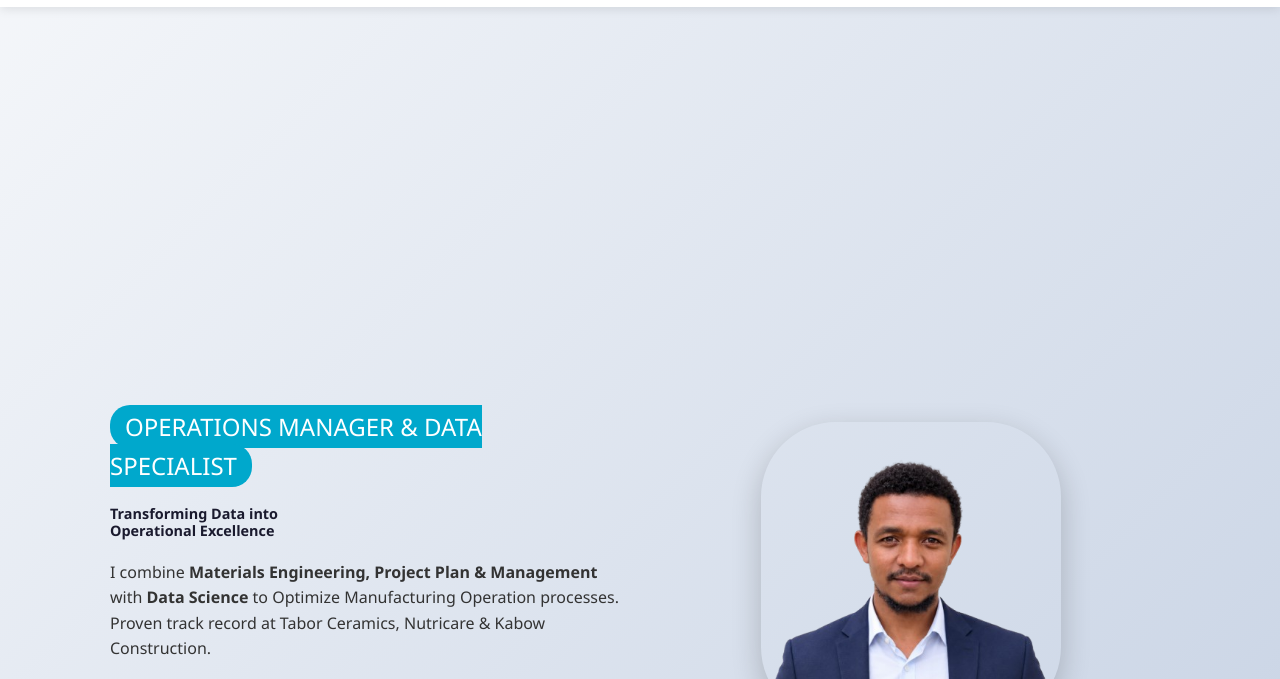
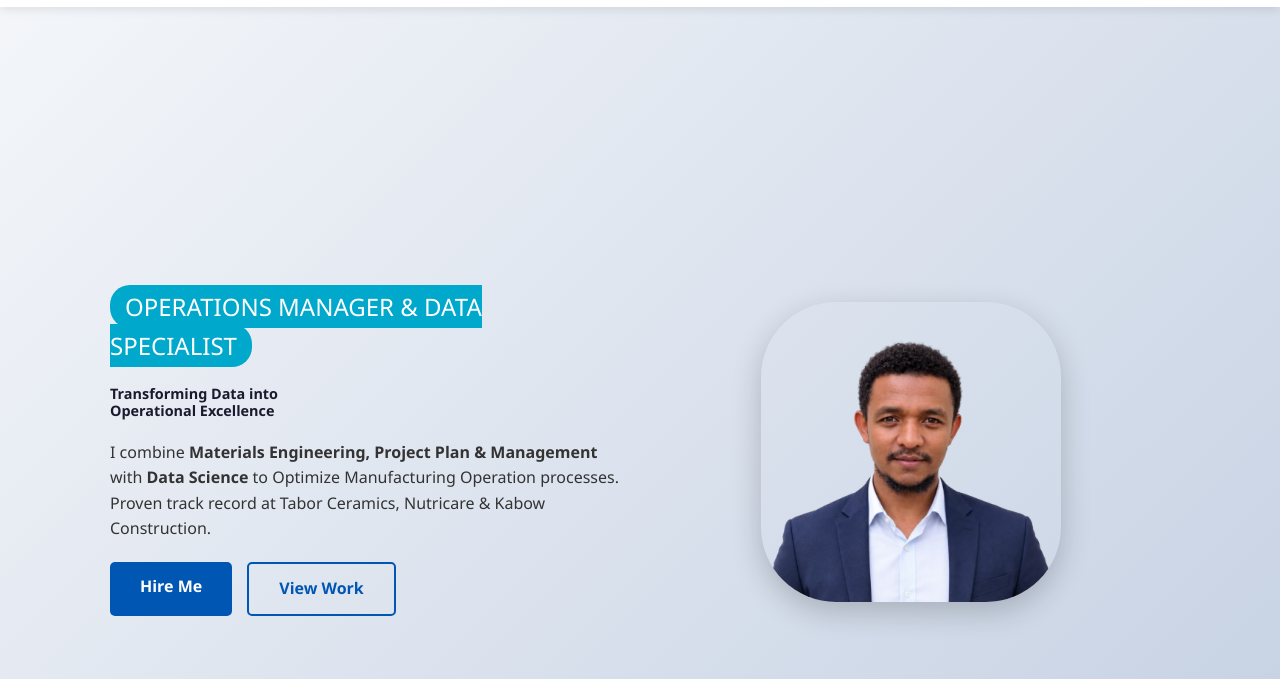
Before and after one commit to Bahredeen/Portfolio, a plain HTML site: page index.html in a window 1280 px wide. Shown: the part 63-742 px from the top of the page. Drawn offline with Linux system fonts and the light colour scheme.

Commit message:
Update style.css

```diff
--- a/style.css
+++ b/style.css
@@ -29,7 +29,7 @@
 .hamburger { display: none; font-size: 1.5rem; cursor: pointer; }
 
 /* --- Hero Section --- */
-.hero { height: 150vh; display: flex; align-items: center; background: linear-gradient(135deg, #f5f7fa 0%, #c3cfe2 100%); padding-top: 70px; }
+.hero { height: 120vh; display: flex; align-items: center; background: linear-gradient(135deg, #f5f7fa 0%, #c3cfe2 100%); padding-top: 70px; }
 .hero-content { display: flex; align-items: center; justify-content: space-between; gap: 25px; }
 .hero-text { flex: 1; }
 .badge { background: var(--secondary); color: var(--white); padding: 5px 15px; border-radius: 20px; font-size: 1.5rem; text-transform: uppercase; }
```
